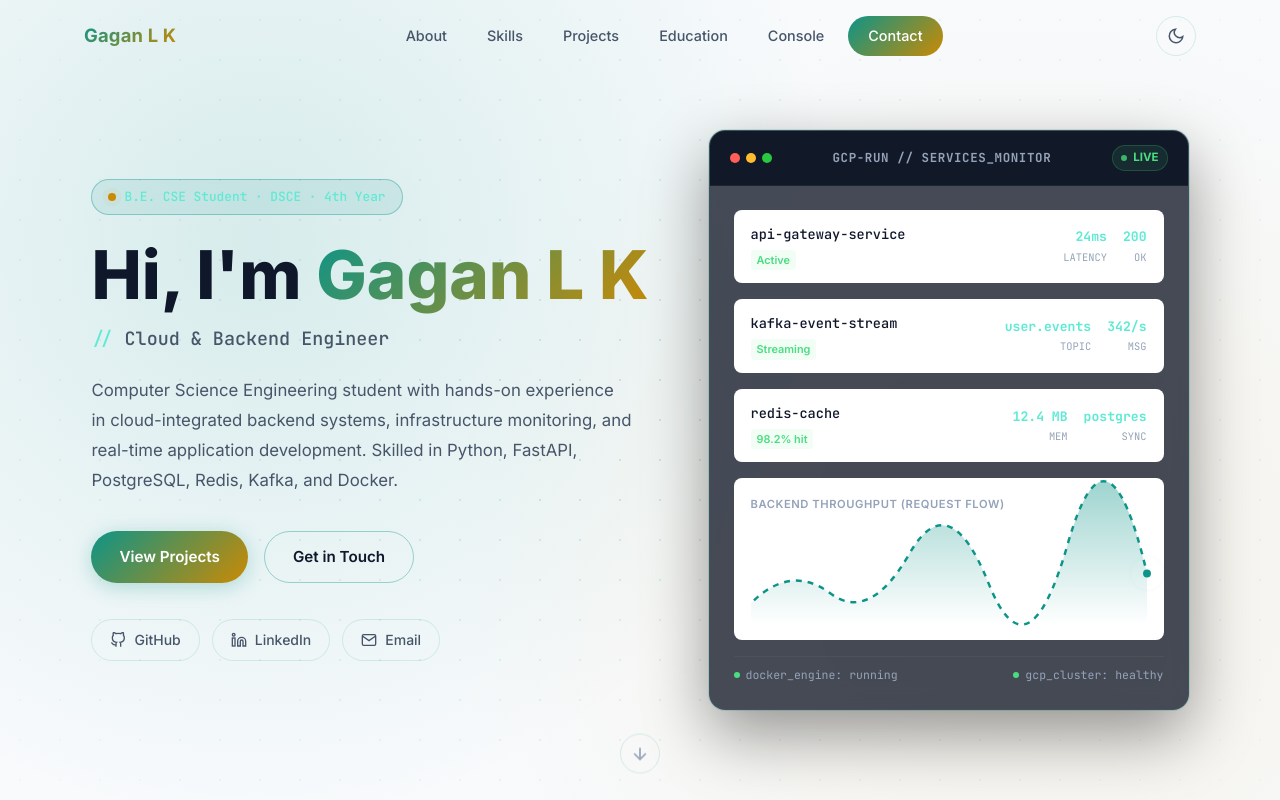
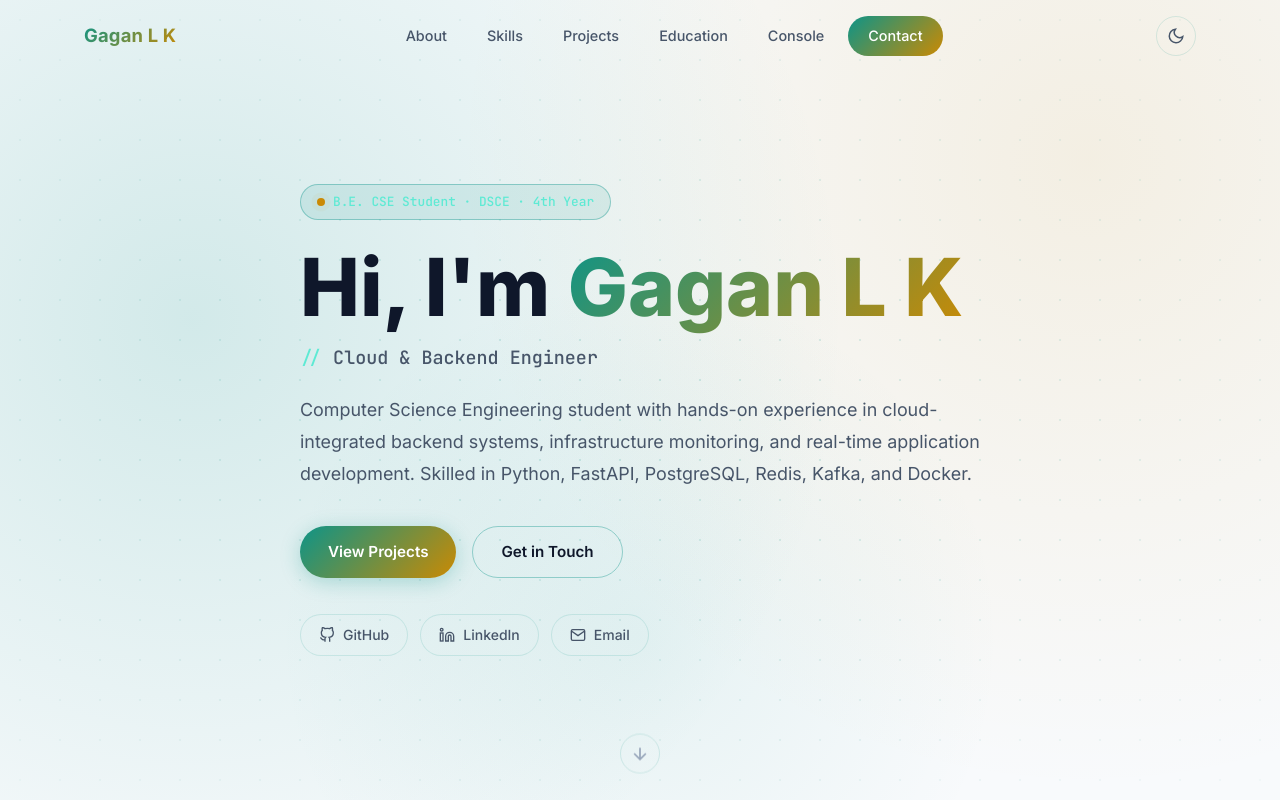
Before and after one commit to gaganlk/gaganlk.github.io, a plain HTML site: page index.html in a window 1280 px wide. Shown: the top 800 px of the page. Drawn offline with Linux system fonts and the light colour scheme.

Commit message:
Remove hero card entirely — clean centered hero layout

```diff
--- a/index.html
+++ b/index.html
@@ -62,7 +62,7 @@
         <!-- ── HERO ───────────────────────────────────────── -->
         <section class="hero" id="home">
             <div class="hero-bg-grid"></div>
-            <div class="hero-container">
+            <div class="hero-container hero-container-solo">
                 <div class="hero-content scroll-reveal">
                     <div class="hero-badge">
                         <span class="badge-dot"></span>
@@ -112,85 +112,6 @@
                     </div>
                 </div>
 
-                <!-- Hero System Dashboard -->
-                <div class="hero-system-dashboard glass-card scroll-reveal">
-                    <div class="hsd-header">
-                        <div class="hsd-dots">
-                            <span class="hsd-dot red"></span>
-                            <span class="hsd-dot yellow"></span>
-                            <span class="hsd-dot green"></span>
-                        </div>
-                        <span class="hsd-title">GCP-RUN // SERVICES_MONITOR</span>
-                        <div class="hsd-live"><span class="hsd-live-dot"></span>LIVE</div>
-                    </div>
-
-                    <div class="hsd-body">
-                        <!-- Service 1: API Gateway -->
-                        <div class="hsd-service-row">
-                            <div class="hsd-service-info">
-                                <span class="hsd-service-name">api-gateway-service</span>
-                                <span class="hsd-status-pill green">Active</span>
-                            </div>
-                            <div class="hsd-metrics">
-                                <span class="hsd-metric-val">24ms <span class="hsd-metric-lbl">latency</span></span>
-                                <span class="hsd-metric-val">200 <span class="hsd-metric-lbl">ok</span></span>
-                            </div>
-                        </div>
-
-                        <!-- Service 2: Message Stream -->
-                        <div class="hsd-service-row">
-                            <div class="hsd-service-info">
-                                <span class="hsd-service-name">kafka-event-stream</span>
-                                <span class="hsd-status-pill green">Streaming</span>
-                            </div>
-                            <div class="hsd-metrics">
-                                <span class="hsd-metric-val">user.events <span class="hsd-metric-lbl">topic</span></span>
-                                <span class="hsd-metric-val">342/s <span class="hsd-metric-lbl">msg</span></span>
-                            </div>
-                        </div>
-
-                        <!-- Service 3: Caching & DB -->
-                        <div class="hsd-service-row">
-                            <div class="hsd-service-info">
-                                <span class="hsd-service-name">redis-cache</span>
-                                <span class="hsd-status-pill green">98.2% hit</span>
-                            </div>
-                            <div class="hsd-metrics">
-                                <span class="hsd-metric-val">12.4 MB <span class="hsd-metric-lbl">mem</span></span>
-                                <span class="hsd-metric-val">postgres <span class="hsd-metric-lbl">sync</span></span>
-                            </div>
-                        </div>
-
-                        <!-- Live Graph visual -->
-                        <div class="hsd-graph-container">
-                            <div class="hsd-graph-label">Backend Throughput (Request Flow)</div>
-                            <svg class="hsd-sparkline" viewBox="0 0 400 100">
-                                <defs>
-                                    <linearGradient id="sparklineGrad" x1="0%" y1="0%" x2="0%" y2="100%">
-                                        <stop offset="0%" stop-color="rgba(13, 148, 136, 0.4)" />
-                                        <stop offset="100%" stop-color="rgba(13, 148, 136, 0.0)" />
-                                    </linearGradient>
-                                </defs>
-                                <path class="hsd-sparkline-area" d="M0,80 Q40,40 80,70 T160,30 T240,60 T320,20 T400,50 L400,100 L0,100 Z" fill="url(#sparklineGrad)" />
-                                <path class="hsd-sparkline-line" d="M0,80 Q40,40 80,70 T160,30 T240,60 T320,20 T400,50" fill="none" stroke="var(--accent)" stroke-width="2.5" />
-                                <circle cx="400" cy="50" r="4" fill="var(--accent)" />
-                                <circle cx="400" cy="50" r="8" fill="none" stroke="var(--accent)" stroke-width="1.5" class="hsd-pulse-ring" />
-                            </svg>
-                        </div>
-
-                        <!-- Docker & Cloud Run container status -->
-                        <div class="hsd-footer">
-                            <div class="hsd-container-stat">
-                                <span class="hcs-dot active"></span>
-                                <span>docker_engine: running</span>
-                            </div>
-                            <div class="hsd-container-stat">
-                                <span class="hcs-dot active"></span>
-                                <span>gcp_cluster: healthy</span>
-                            </div>
-                        </div>
-                    </div>
-                </div>
             </div>
             <a href="#about" class="scroll-arrow" aria-label="Scroll Down">
                 <svg viewBox="0 0 24 24" fill="none" stroke="currentColor" stroke-width="2">
--- a/styles.css
+++ b/styles.css
@@ -422,8 +422,9 @@ ul {
     position: absolute;
     inset: 0;
     background-image:
-        radial-gradient(circle at 20% 30%, rgba(13, 148, 136, 0.14) 0%, transparent 50%),
-        radial-gradient(circle at 80% 70%, rgba(202, 138, 4, 0.08) 0%, transparent 50%);
+        radial-gradient(circle at 15% 40%, rgba(13, 148, 136, 0.16) 0%, transparent 55%),
+        radial-gradient(circle at 85% 20%, rgba(202, 138, 4, 0.10) 0%, transparent 50%),
+        radial-gradient(circle at 50% 80%, rgba(13, 148, 136, 0.08) 0%, transparent 40%);
     pointer-events: none;
 }
 
@@ -431,9 +432,9 @@ ul {
     content: '';
     position: absolute;
     inset: 0;
-    background-image: radial-gradient(rgba(13, 148, 136, 0.18) 1px, transparent 1px);
+    background-image: radial-gradient(rgba(13, 148, 136, 0.16) 1px, transparent 1px);
     background-size: 40px 40px;
-    mask-image: radial-gradient(ellipse 80% 80% at 50% 50%, black 0%, transparent 100%);
+    mask-image: radial-gradient(ellipse 90% 80% at 50% 50%, black 0%, transparent 100%);
 }
 
 .hero-container {
@@ -444,6 +445,30 @@ ul {
     grid-template-columns: 1fr 480px;
     align-items: center;
     gap: 60px;
+}
+
+/* Solo hero — no right-side card */
+.hero-container-solo {
+    grid-template-columns: 1fr;
+    max-width: 860px;
+    text-align: left;
+}
+
+.hero-container-solo .hero-title {
+    font-size: clamp(3rem, 6.5vw, 5rem);
+}
+
+.hero-container-solo .hero-desc {
+    max-width: 680px;
+    font-size: 1.12rem;
+}
+
+.hero-container-solo .hero-cta {
+    flex-wrap: wrap;
+}
+
+.hero-container-solo .hero-socials {
+    flex-wrap: wrap;
 }
 
 /* Badge */
```
